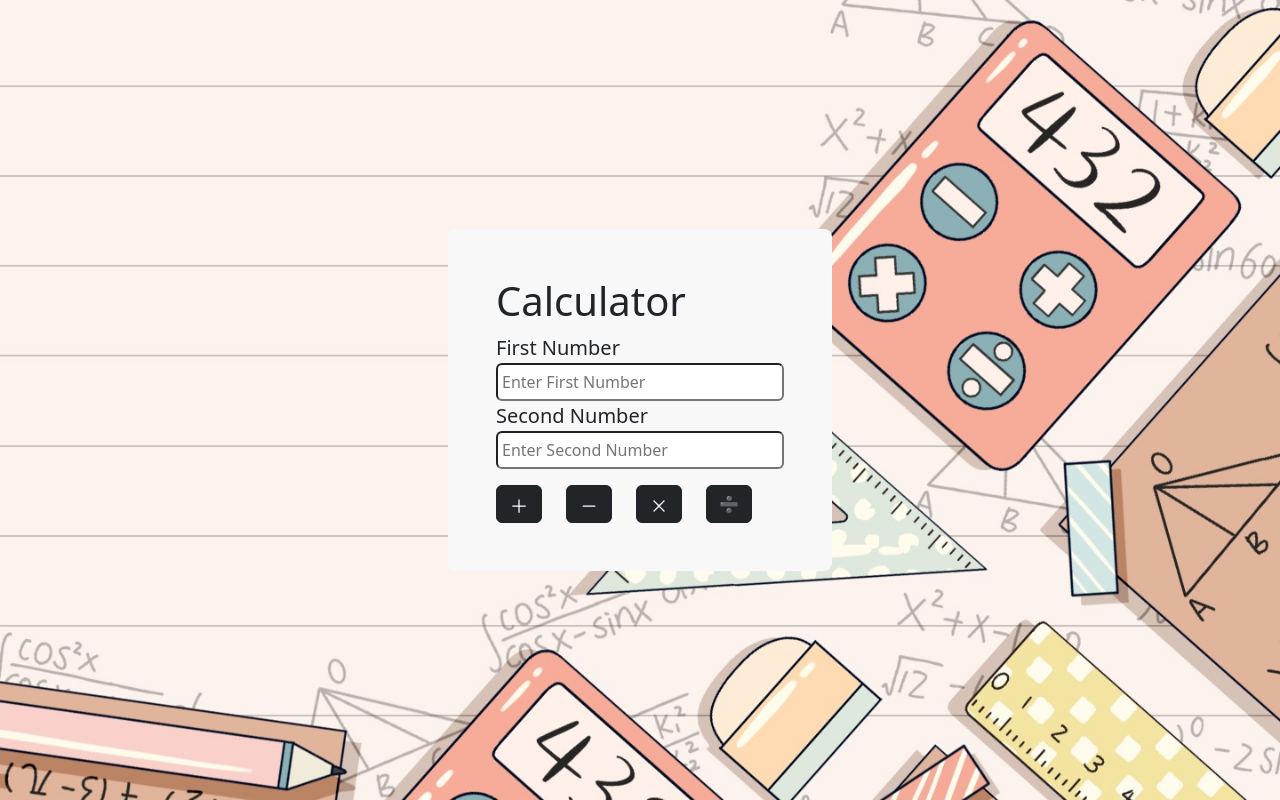
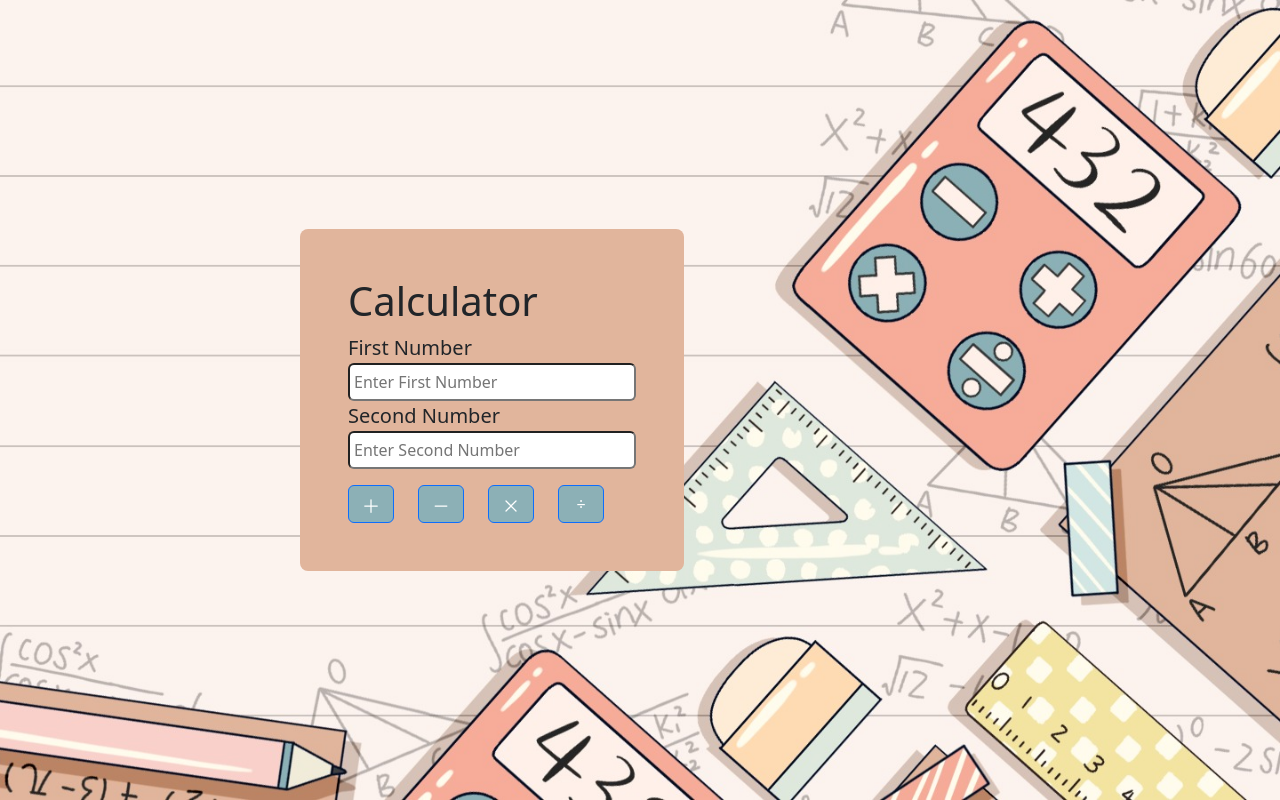
Before and after one commit to ThukhaChan/React-Sum-Calculator, a React (Create React App) app: page / in a window 1280 px wide. Built offline with nearby package versions, Linux system fonts and the light colour scheme.

Commit message:
add bg & icon

```diff
--- a/public/index.html
+++ b/public/index.html
@@ -2,7 +2,7 @@
 <html lang="en">
   <head>
     <meta charset="utf-8" />
-    <link rel="icon" href="%PUBLIC_URL%/favicon.ico" />
+    <link rel="icon" href="%PUBLIC_URL%/calLogo2.png" />
     <meta name="viewport" content="width=device-width, initial-scale=1" />
     <meta name="theme-color" content="#000000" />
     <meta
@@ -24,7 +24,7 @@
       work correctly both with client-side routing and a non-root public URL.
       Learn how to configure a non-root public URL by running `npm run build`.
     -->
-    <title>React App</title>
+    <title>Calculator</title>
   </head>
   <body>
     <noscript>You need to enable JavaScript to run this app.</noscript>
--- a/src/App.css
+++ b/src/App.css
@@ -12,17 +12,18 @@
 }
 .con {
   /* box-shadow: 0px 0px 12px rgb(146, 139, 139); */
-  background-color: #f8f8f8;
+  background-color: #e1b59c;
   border-radius: 8px;
   padding: 3rem;
   width: 30%;
+  margin-left: 300px; /* Align to the right */
+  margin-right: auto; /* Add some margin from the right side */
 
 }
 .App-logo {
   height: 40vmin;
   pointer-events: none;
 }
-
 @media (prefers-reduced-motion: no-preference) {
   .App-logo {
     animation: App-logo-spin infinite 20s linear;
@@ -50,10 +51,10 @@ h5{
   font-size: 20px;
   color: #063163;
 }
-span.col{
+/* span.col{
   color: rgb(214, 83, 22);
   font-size: 20px;
-}
+} */
 label {
   font-size: 20px;
 }
--- a/src/App.js
+++ b/src/App.js
@@ -84,17 +84,19 @@ function App() {
         </div>
 
         <div className="mt-3">
-          <Button className="btn btn-dark me-lg-4" onClick={sumNum}>
+          <Button className="btn me-lg-4" style={{ backgroundColor:'#8cb0b6' }} onClick={sumNum}>
             <PlusIcon width={20} />
           </Button>
-          <Button className="btn btn-dark me-lg-4" onClick={subNum}>
+          <Button className="btn me-lg-4"  style={{ backgroundColor:'#8cb0b6' }} onClick={subNum}>
             <MinusIcon width={20} />
           </Button>
-          <Button className="btn btn-dark me-lg-4" onClick={mulNum}>
+          <Button className="btn me-lg-4" style={{ backgroundColor:'#8cb0b6' }}  onClick={mulNum}>
             <XMarkIcon width={20} />
           </Button>
-          <Button className="btn btn-dark me-lg-4" onClick={divNum}>
-            ➗
+          <Button className="btn me-lg-4" style={{ backgroundColor:'#8cb0b6', height:'38px', width:'46px'}} onClick={divNum}>
+            {/* <span style={{ fontSize:'23px'}}> */}
+            ÷
+            {/* </span> */}
           </Button>
           {operation && (
             <h5 className="mt-2">
```
Also changed, not shown: public/calLogo2.png (added).
